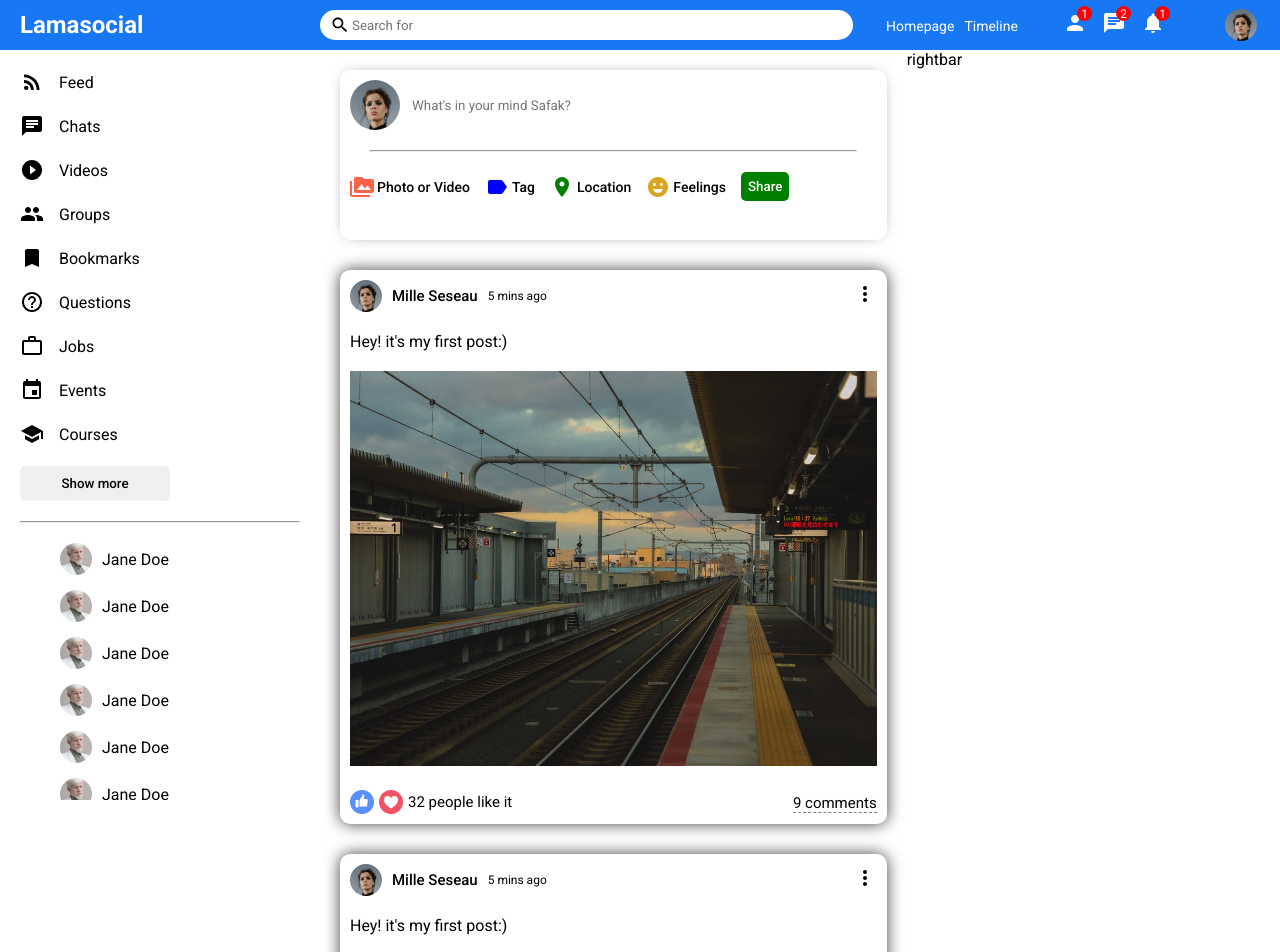
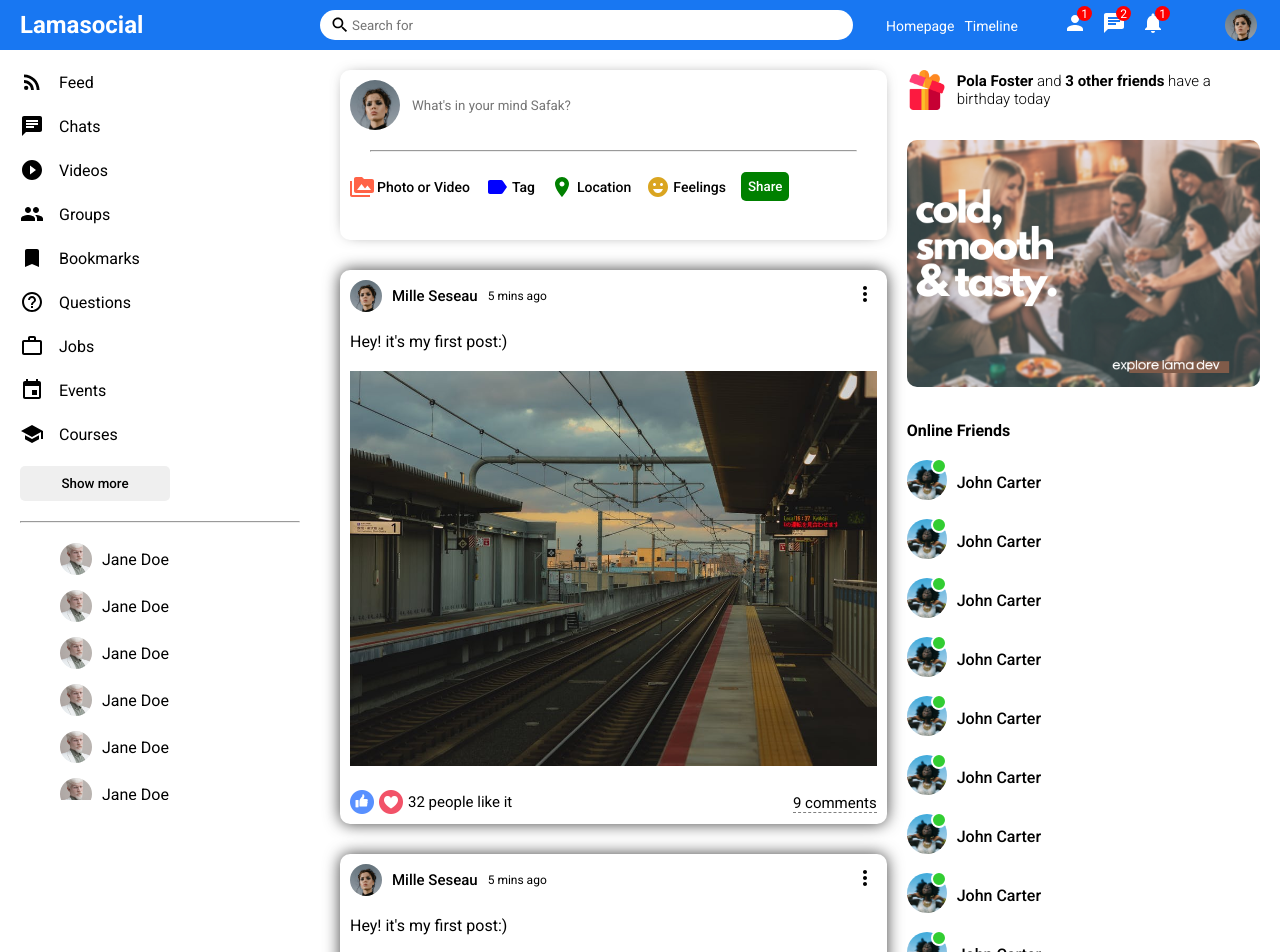
Before and after one commit to lavitzwind/react-social-media-app-design, a React (Create React App) app: page / in a window 1280 px wide. Shown: the top 952 px of the page. Built offline with nearby package versions, Linux system fonts and the light colour scheme.

Commit message:
rightbar component

```diff
--- a/src/components/rightbar/Rightbar.jsx
+++ b/src/components/rightbar/Rightbar.jsx
@@ -1,7 +1,132 @@
 import "./rightbar.css";
 
 const Rightbar = () => {
-	return <div className="rightbar">rightbar</div>;
+	return (
+		<div className="rightbar">
+			<div className="rightbarWrapper">
+				<div className="birthdayContainer">
+					<img src="assets/gift.png" alt="" className="birthdayImg" />
+					<span className="birthdayText">
+						<b>Pola Foster</b> and <b>3 other friends</b> have a birthday today
+					</span>
+				</div>
+				<img src="assets/ad.png" alt="" className="rightbarAd" />
+				<h4 className="rightbarTitle">Online Friends</h4>
+				<ul className="rightbarFriendList">
+					<li className="rightbarFriend">
+						<div className="rightbarProfileImgContainer">
+							<img
+								src="assets/person/3.jpeg"
+								alt=""
+								className="rightbarProfileImg"
+							/>
+							<span className="rightbarOnline"></span>
+						</div>
+						<span className="rightbarUsername">John Carter</span>
+					</li>
+					<li className="rightbarFriend">
+						<div className="rightbarProfileImgContainer">
+							<img
+								src="assets/person/3.jpeg"
+								alt=""
+								className="rightbarProfileImg"
+							/>
+							<span className="rightbarOnline"></span>
+						</div>
+						<span className="rightbarUsername">John Carter</span>
+					</li>
+					<li className="rightbarFriend">
+						<div className="rightbarProfileImgContainer">
+							<img
+								src="assets/person/3.jpeg"
+								alt=""
+								className="rightbarProfileImg"
+							/>
+							<span className="rightbarOnline"></span>
+						</div>
+						<span className="rightbarUsername">John Carter</span>
+					</li>
+					<li className="rightbarFriend">
+						<div className="rightbarProfileImgContainer">
+							<img
+								src="assets/person/3.jpeg"
+								alt=""
+								className="rightbarProfileImg"
+							/>
+							<span className="rightbarOnline"></span>
+						</div>
+						<span className="rightbarUsername">John Carter</span>
+					</li>
+					<li className="rightbarFriend">
+						<div className="rightbarProfileImgContainer">
+							<img
+								src="assets/person/3.jpeg"
+								alt=""
+								className="rightbarProfileImg"
+							/>
+							<span className="rightbarOnline"></span>
+						</div>
+						<span className="rightbarUsername">John Carter</span>
+					</li>
+					<li className="rightbarFriend">
+						<div className="rightbarProfileImgContainer">
+							<img
+								src="assets/person/3.jpeg"
+								alt=""
+								className="rightbarProfileImg"
+							/>
+							<span className="rightbarOnline"></span>
+						</div>
+						<span className="rightbarUsername">John Carter</span>
+					</li>
+					<li className="rightbarFriend">
+						<div className="rightbarProfileImgContainer">
+							<img
+								src="assets/person/3.jpeg"
+								alt=""
+								className="rightbarProfileImg"
+							/>
+							<span className="rightbarOnline"></span>
+						</div>
+						<span className="rightbarUsername">John Carter</span>
+					</li>
+					<li className="rightbarFriend">
+						<div className="rightbarProfileImgContainer">
+							<img
+								src="assets/person/3.jpeg"
+								alt=""
+								className="rightbarProfileImg"
+							/>
+							<span className="rightbarOnline"></span>
+						</div>
+						<span className="rightbarUsername">John Carter</span>
+					</li>
+					<li className="rightbarFriend">
+						<div className="rightbarProfileImgContainer">
+							<img
+								src="assets/person/3.jpeg"
+								alt=""
+								className="rightbarProfileImg"
+							/>
+							<span className="rightbarOnline"></span>
+						</div>
+						<span className="rightbarUsername">John Carter</span>
+					</li>
+					<li className="rightbarFriend">
+						<div className="rightbarProfileImgContainer">
+							<img
+								src="assets/person/3.jpeg"
+								alt=""
+								className="rightbarProfileImg"
+							/>
+							<span className="rightbarOnline"></span>
+						</div>
+						<span className="rightbarUsername">John Carter</span>
+					</li>
+				</ul>
+			</div>
+		</div>
+	);
 };
 
 export default Rightbar;
--- a/src/components/rightbar/rightbar.css
+++ b/src/components/rightbar/rightbar.css
@@ -1,3 +1,72 @@
 .rightbar {
 	flex: 3.5;
 }
+
+.rightbarWrapper {
+	padding: 20px 20px 0 0;
+}
+
+.birthdayContainer {
+	display: flex;
+	align-items: center;
+}
+
+.birthdayImg {
+	width: 40px;
+	height: 40px;
+	margin-right: 10px;
+}
+
+.birthdayText {
+	font-weight: 300;
+	font-size: 15px;
+}
+
+.rightbarAd {
+	width: 100%;
+	border-radius: 10px;
+	margin: 30px 0;
+}
+
+.rightbarTitle {
+	margin-bottom: 20px;
+}
+
+.rightbarFriendList {
+	padding: 0;
+	margin: 0;
+	list-style: none;
+}
+
+.rightbarFriend {
+	display: flex;
+	align-items: center;
+	margin-bottom: 15px;
+}
+
+.rightbarProfileImgContainer {
+	margin-right: 10px;
+	position: relative;
+}
+
+.rightbarProfileImg {
+	width: 40px;
+	height: 40px;
+	border-radius: 50%;
+	object-fit: cover;
+}
+
+.rightbarOnline {
+	width: 12px;
+	height: 12px;
+	border-radius: 50%;
+	background-color: limegreen;
+	position: absolute;
+	top: -2px;
+	right: 0;
+	border: 2px solid white;
+}
+
+.rightbarUsername {
+	font-weight: 500;
+}
```
